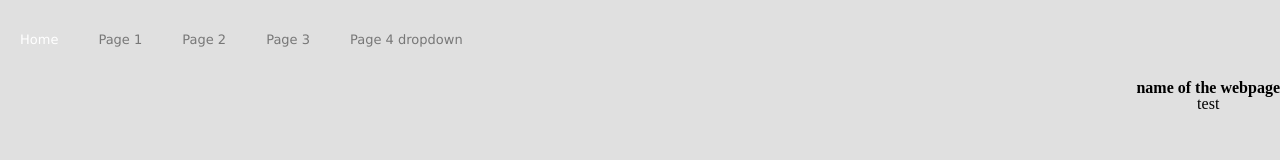
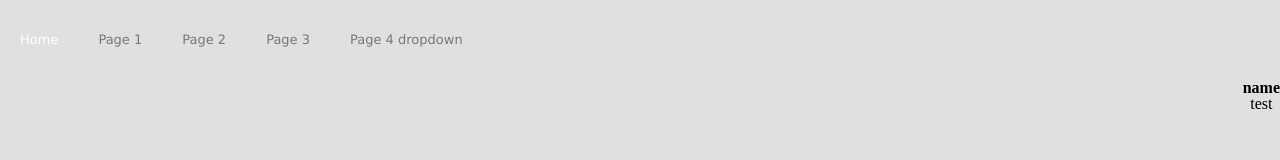
Before and after one commit to her0me/BPA-Website, a plain HTML site: page index.htm in a window 1280 px wide. Drawn offline with Linux system fonts and the light colour scheme.

Commit message:
Update index.htm

```diff
--- a/index.htm
+++ b/index.htm
@@ -39,7 +39,7 @@
             <h1>
 
 
-                name of the webpage
+                name
             </h1>
         </section>
 
```
